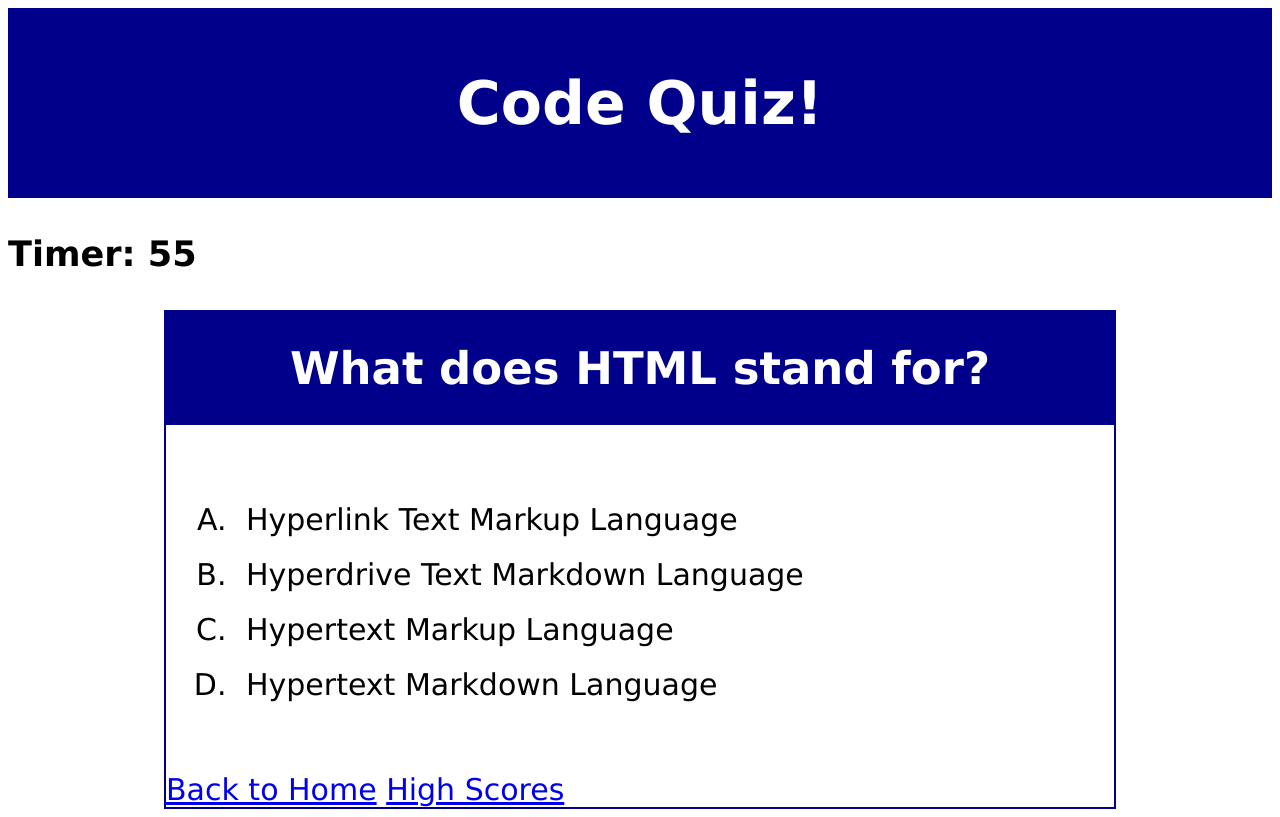
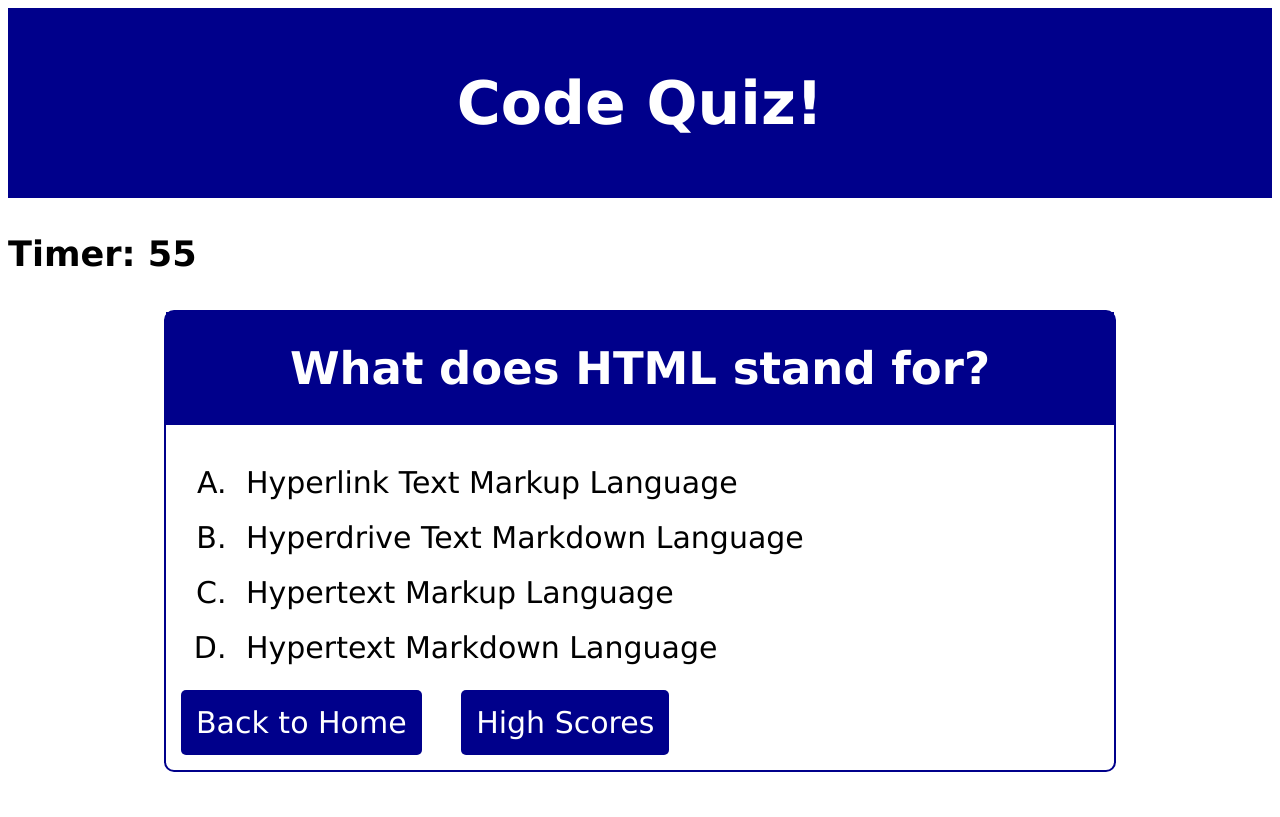
Before and after one commit to SJoyCoder/Challenge4-CodeQuiz, a plain HTML site: page index.html in a window 1280 px wide. Drawn offline with Linux system fonts and the light colour scheme.

Commit message:
styled buttons

```diff
--- a/Assets/highscore.css
+++ b/Assets/highscore.css
@@ -7,9 +7,18 @@ header {
     background-color: darkblue;
     color: white;
     padding: 20px;
-    margin: 0;
+    margin-bottom: 30px;
 }
 
 h1 {
     text-align: center;
 }
+
+.btn {
+    text-decoration: none;
+    color: white;
+    background-color: darkblue;
+    border-radius: 5px;
+    margin: 15px;
+    padding: 15px;
+}
--- a/Assets/starting-page.css
+++ b/Assets/starting-page.css
@@ -13,3 +13,12 @@ header {
 h1 {
     text-align: center;
 }
+
+.btn {
+    text-decoration: none;
+    color: white;
+    background-color: darkblue;
+    border-radius: 5px;
+    margin: 15px;
+    padding: 15px;
+}
--- a/Assets/style.css
+++ b/Assets/style.css
@@ -7,7 +7,7 @@ header {
     background-color: darkblue;
     color: white;
     padding: 20px;
-    margin: 0;
+    margin-bottom: 30px;
 }
 
 h1 {
@@ -18,18 +18,21 @@ h1 {
     margin: auto;
     width: 75%;
     border: 2px darkblue solid;
+    padding-bottom: 30px;
+    border-radius: 10px;
 }
 
 .container h2 {
     background-color: darkblue;
     color: white;
     margin-top: 0;
+    margin-bottom: 0px;
     padding: 30px;
 }
 
 .container ol  {
-    margin-left: 0px;
     padding: 30px;
+    margin: 0px;
 }
 
 .container li {
@@ -44,3 +47,12 @@ h2 {
 ol {
     list-style: upper-alpha;
 }
+
+.btn {
+    text-decoration: none;
+    color: white;
+    background-color: darkblue;
+    border-radius: 5px;
+    margin: 15px;
+    padding: 15px;
+}
--- a/index.html
+++ b/index.html
@@ -26,8 +26,8 @@
             <li id="d"></li>
         </ol>
 
-        <a href="./starting-page.html">Back to Home</a>
-        <a href="./highscore.html">High Scores</a>
+        <a href="./starting-page.html" class="btn">Back to Home</a>
+        <a href="./highscore.html" class="btn">High Scores</a>
     </div>
     <script src="./Assets/script.js"></script>
 </body>
```
Also changed, not shown: starting-page.html (+1 -1 lines).
